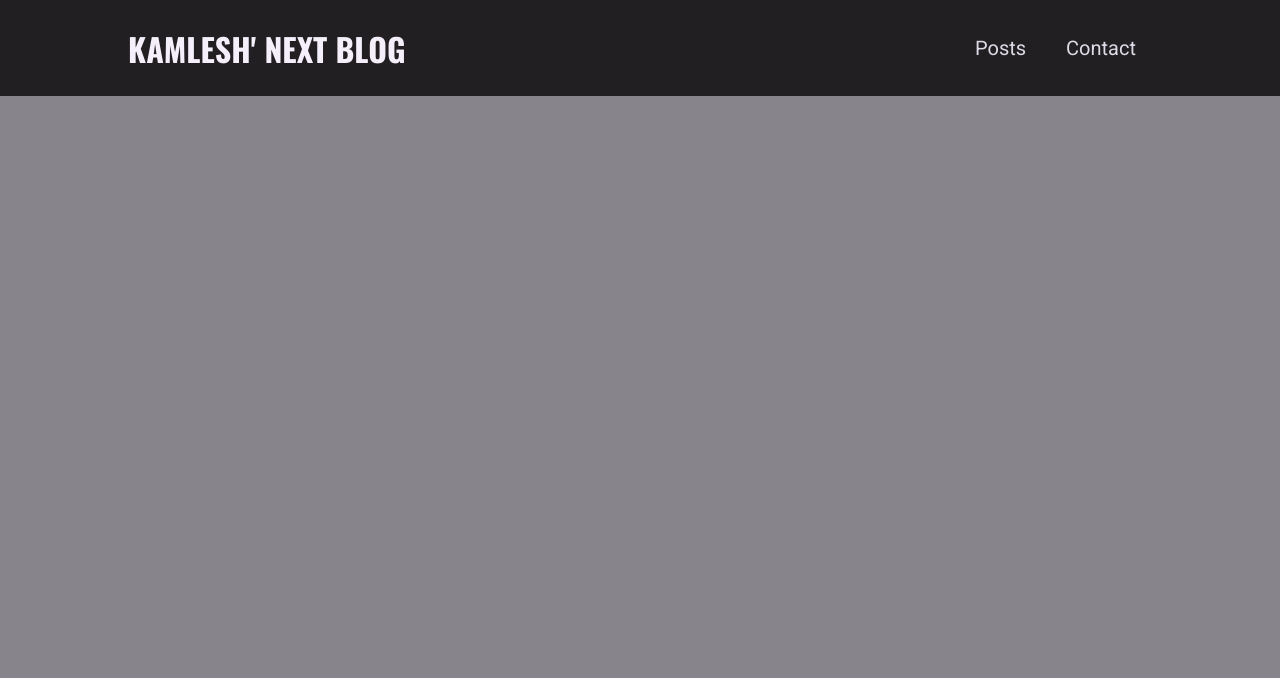
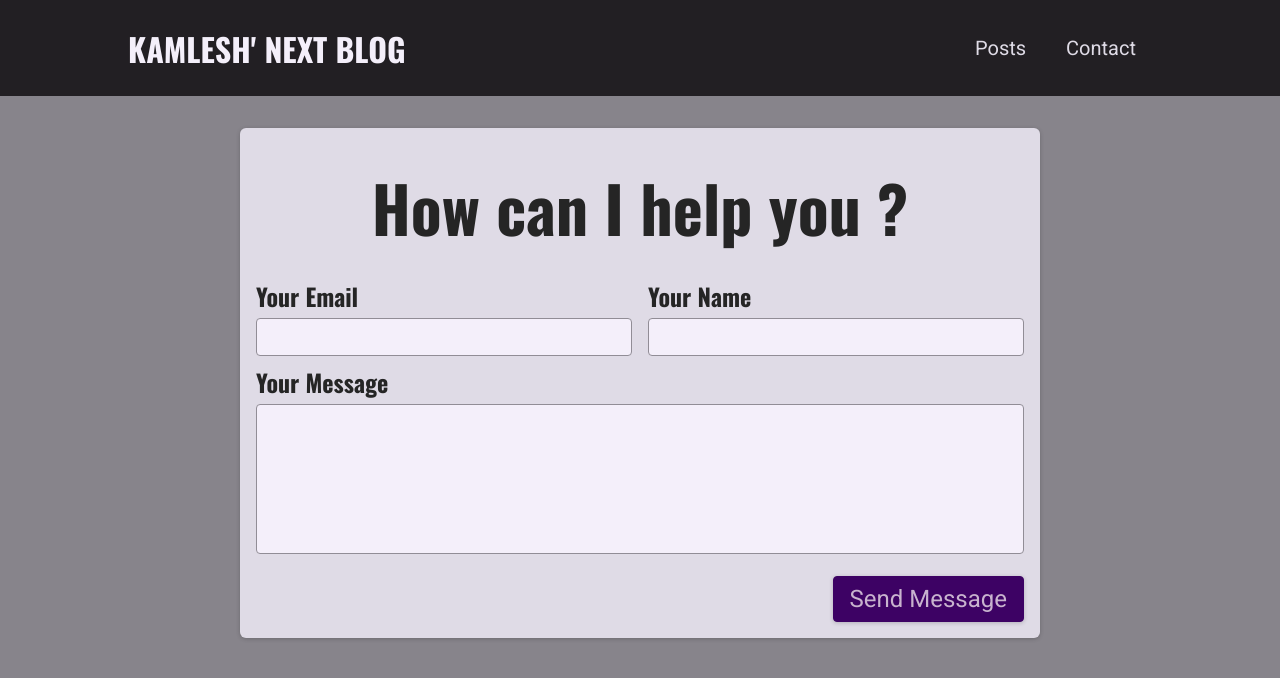
Before and after one commit to kamlesh-simbanic/blog-app-next-js, a Next.js app: page /contact in a window 1280 px wide. Shown: the top 678 px of the page. Built offline with nearby package versions, Linux system fonts and the light colour scheme.

Commit message:
contact form added

```diff
--- /dev/null
+++ b/components/contact/contact-form.js
@@ -0,0 +1,32 @@
+import classes from "./contact-form.module.css";
+
+function ContactForm() {
+  return (
+    <section className={classes.contact}>
+      <h1>How can I help you ?</h1>
+      <form className={classes.form}>
+        <div className={classes.controls}>
+          <div className={classes.control}>
+            <label htmlFor="email">Your Email</label>
+            <input type="email" id="email" required />
+          </div>
+          <div className={classes.control}>
+            <label htmlFor="name">Your Name</label>
+            <input type="text" id="name" required />
+          </div>
+        </div>
+        <div className={classes.control}>
+          <label htmlFor="name">Your Message</label>
+          <textarea id="name" rows={5} required>
+            {" "}
+          </textarea>
+        </div>
+        <div className={classes.actions}>
+          <button>Send Message</button>
+        </div>
+      </form>
+    </section>
+  );
+}
+
+export default ContactForm;
--- /dev/null
+++ b/components/contact/contact-form.module.css
@@ -0,0 +1,73 @@
+.contact {
+  margin: var(--size-8) auto;
+  border-radius: 6px;
+  background-color: var(--color-grey-100);
+  width: 90%;
+  max-width: 50rem;
+  padding: var(--size-4);
+  box-shadow: 0 1px 4px rgba(0, 0, 0, 0.2);
+  font-size: var(--size-6);
+}
+
+.contact h1 {
+  font-size: var(--size-8);
+  margin: var(--size-4) 0;
+  text-align: left;
+}
+
+.form label {
+  display: block;
+  font-family: "Oswald", sans-serif;
+  font-weight: bold;
+  margin: var(--size-2) 0 var(--size-1) 0;
+}
+
+.form input,
+.form textarea {
+  font: inherit;
+  padding: var(--size-1);
+  border-radius: 4px;
+  width: 100%;
+  border: 1px solid var(--color-grey-400);
+  background-color: var(--color-grey-50);
+  resize: none;
+}
+
+.controls {
+  display: flex;
+  column-gap: 1rem;
+  flex-wrap: wrap;
+}
+
+.control {
+  flex: 1;
+  min-width: 10rem;
+}
+
+.actions {
+  margin-top: var(--size-4);
+  text-align: right;
+}
+
+.form button {
+  font: inherit;
+  cursor: pointer;
+  background-color: var(--color-primary-700);
+  border: 1px solid var(--color-primary-700);
+  padding: var(--size-2) var(--size-4);
+  border-radius: 4px;
+  color: var(--color-primary-50);
+  box-shadow: 0 1px 4px rgba(0, 0, 0, 0.2);
+}
+
+.form button:hover {
+  background-color: var(--color-primary-500);
+  border-color: var(--color-primary-500);
+}
+
+@media (min-width: 768px) {
+  .contact h1 {
+    font-size: var(--size-16);
+    text-align: center;
+  }
+}
--- a/pages/contact.js
+++ b/pages/contact.js
@@ -1,3 +1,7 @@
-function ContactPage() {}
+import ContactForm from "../components/contact/contact-form";
+
+function ContactPage() {
+  return <ContactForm />;
+}
 
 export default ContactPage;
```
